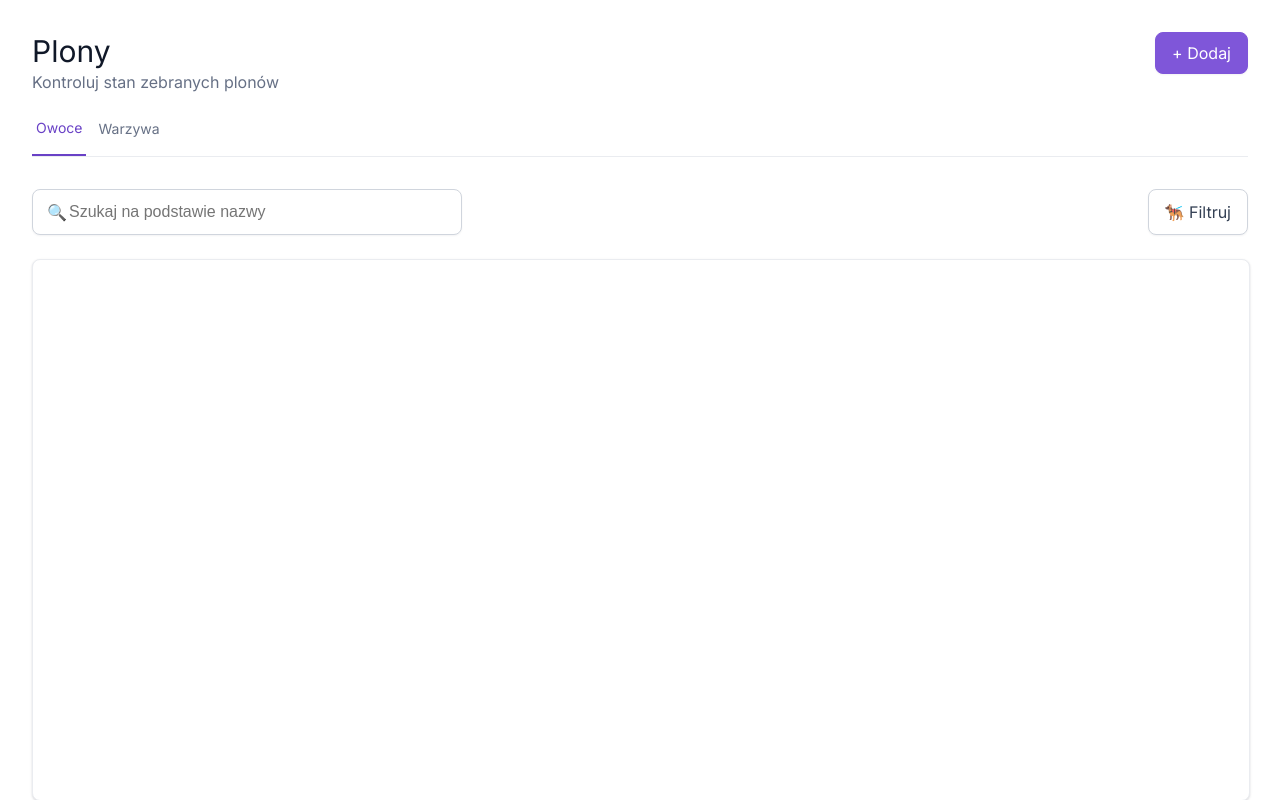
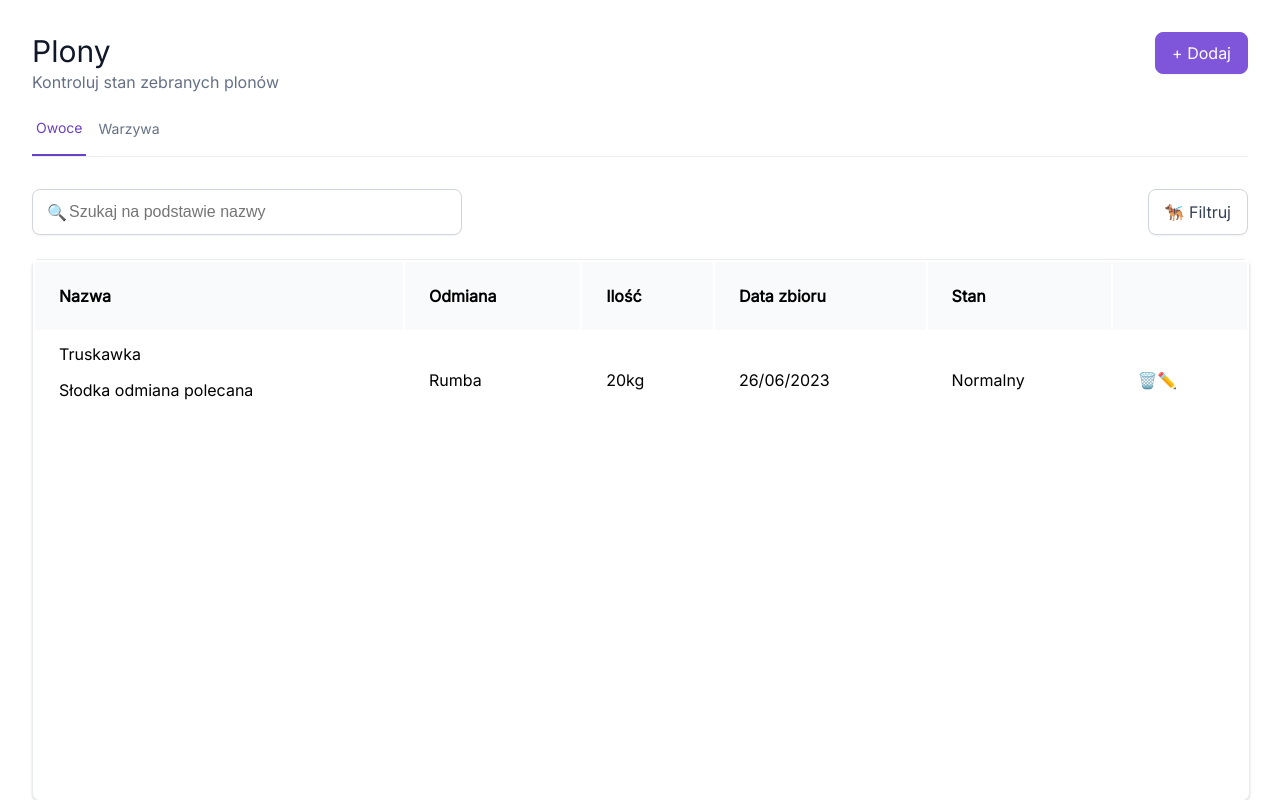
Before and after one commit to Weronika-Zaprawa/wolm, a React (Create React App) app: page / in a window 1280 px wide. Built offline with nearby package versions, Linux system fonts and the light colour scheme.

Commit message:
Working on table styles

```diff
--- a/src/home-page/components/table/Table.scss
+++ b/src/home-page/components/table/Table.scss
@@ -15,4 +15,35 @@
   background: base.$white;
   box-shadow: 0px 1px 2px 0px rgba(16, 24, 40, 0.06),
     0px 1px 3px 0px rgba(16, 24, 40, 0.1);
+
+  table {
+    width: 100%;
+    background: base.$white;
+
+    tr {
+      border-bottom: 1px solid base.$gray-200;
+      height: 44px;
+      padding: 12px 24px;
+      gap: 12px;
+
+      td {
+        text-align: start;
+        height: 44px;
+        padding: 12px 24px;
+        gap: 12px;
+      }
+    }
+
+    .header-row {
+      border-bottom: 1px solid base.$gray-200;
+      background: base.$gray-50;
+
+      th {
+        text-align: start;
+        height: 44px;
+        padding: 12px 24px;
+        gap: 12px;
+      }
+    }
+  }
 }
--- a/src/home-page/components/table/Table.tsx
+++ b/src/home-page/components/table/Table.tsx
@@ -1,7 +1,30 @@
 import "./Table.scss";
 
 function Table() {
-  return <div className="table-container"></div>;
+  return (
+    <div className="table-container">
+      <table>
+        <tr className="header-row">
+          <th>Nazwa</th>
+          <th>Odmiana</th>
+          <th>Ilość</th>
+          <th>Data zbioru</th>
+          <th>Stan</th>
+          <th></th>
+        </tr>
+        <tr>
+          <td>
+            Truskawka <p>Słodka odmiana polecana</p>
+          </td>
+          <td>Rumba</td>
+          <td>20kg</td>
+          <td>26/06/2023</td>
+          <td>Normalny</td>
+          <td>🗑️✏️</td>
+        </tr>
+      </table>
+    </div>
+  );
 }
 
 export default Table;
```
